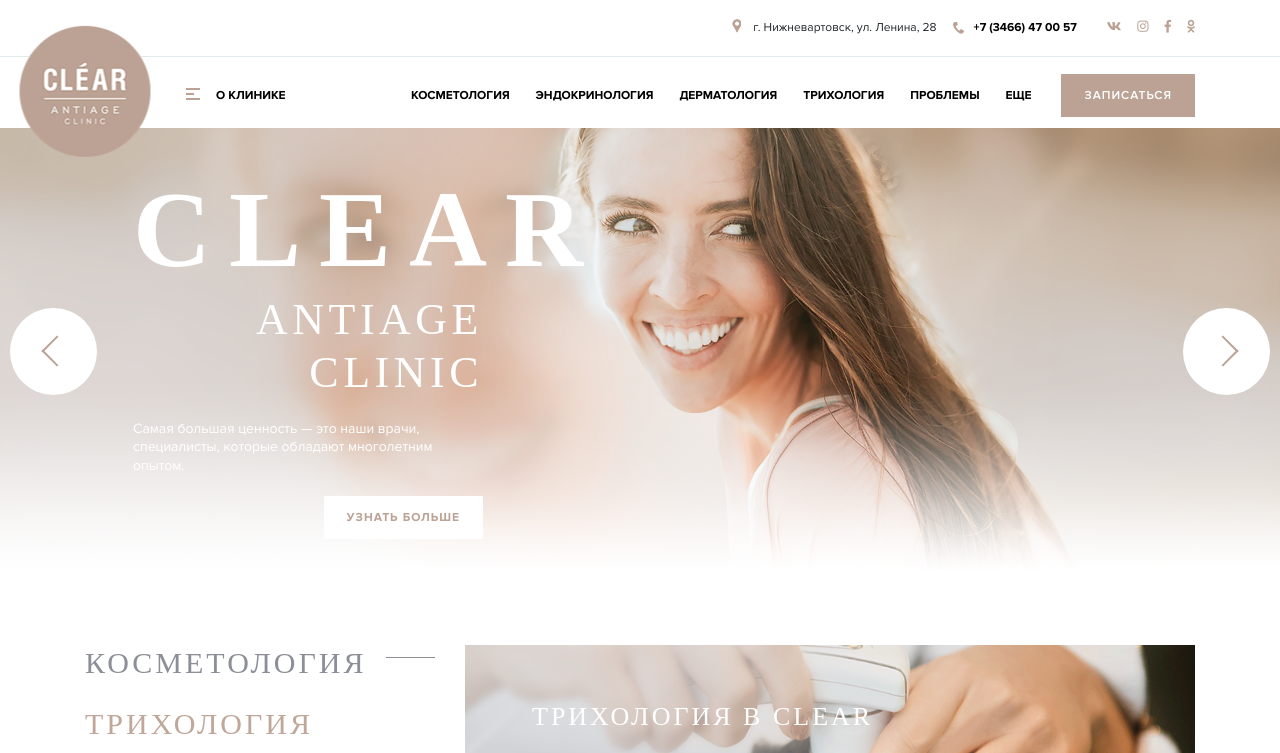
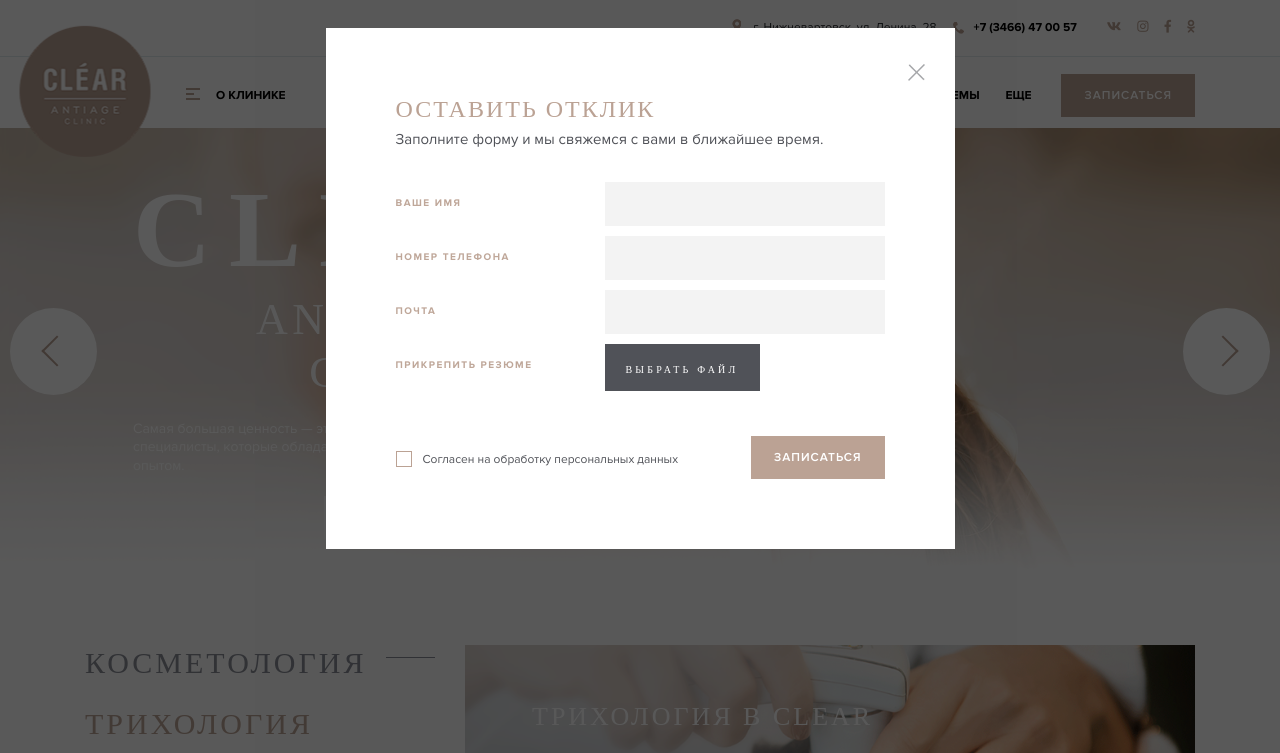
Before and after one commit to mskuroedov/clear-cosmetic, a website: page index.html in a window 1280 px wide. Shown: the top 753 px of the page. Drawn offline with nearby package versions, Linux system fonts and the light colour scheme; a web font is replaced by a local one.

Commit message:
new form

```diff
--- a/index.html
+++ b/index.html
@@ -1610,7 +1610,7 @@
 <script>
     $(document).ready(function () {
         $('.js-example-basic-single').select2();
-        // $('#exModal').modal('show')
+        $('#exModal').modal('show')
     });
 </script>
 </body>
```
